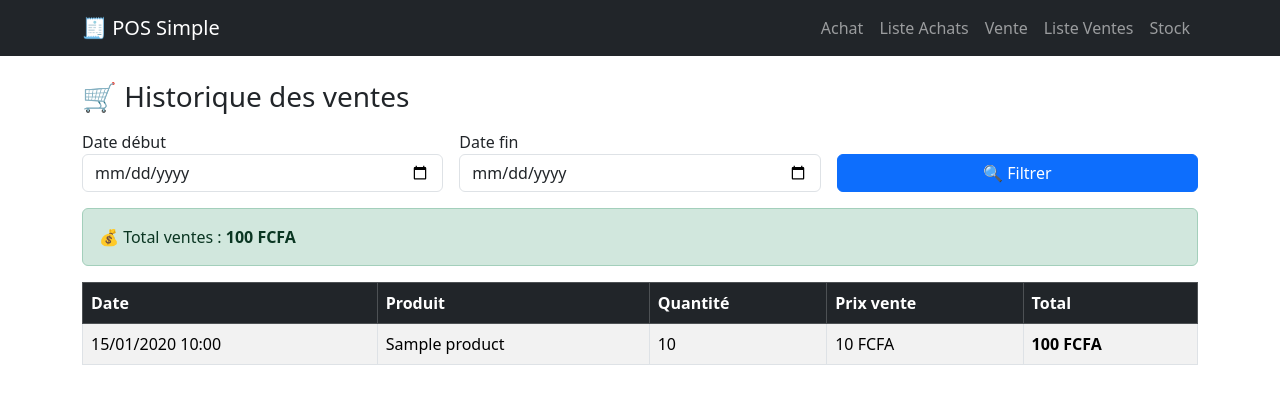
After one commit to papis301/pos_simple, a PHP site: page /sales_list.php in a window 1280 px wide. The commit adds this page. Shown: the top 404 px of the page. Run offline with PHP 8.4, Linux system fonts and the light colour scheme; tables that the repository leaves empty or names only in its code hold one stand-in row (values such as "Sample post").

Commit message:
pos simple ok

```diff
--- a/navbar.php
+++ b/navbar.php
@@ -3,7 +3,9 @@
     <a class="navbar-brand" href="index.php">🧾 POS Simple</a>
     <div class="navbar-nav">
       <a class="nav-link" href="index.php">Achat</a>
+      <a class="nav-link" href="purchases_list.php">Liste Achats</a>
       <a class="nav-link" href="add_sale.php">Vente</a>
+      <a class="nav-link" href="sales_list.php">Liste Ventes</a>
       <a class="nav-link" href="stock.php">Stock</a>
     </div>
   </div>
--- /dev/null
+++ b/sales_list.php
@@ -0,0 +1,121 @@
+<?php
+require 'db.php';
+
+// Récupération des dates du filtre
+$start_date = $_GET['start_date'] ?? '';
+$end_date   = $_GET['end_date'] ?? '';
+
+// Construction dynamique de la requête
+$sql = "
+    SELECT
+        p.name AS product_name,
+        s.quantity,
+        s.price,
+        (s.quantity * s.price) AS total,
+        s.created_at
+    FROM sales s
+    JOIN products p ON p.id = s.product_id
+    WHERE 1
+";
+
+$params = [];
+
+if (!empty($start_date)) {
+    $sql .= " AND DATE(s.created_at) >= ?";
+    $params[] = $start_date;
+}
+
+if (!empty($end_date)) {
+    $sql .= " AND DATE(s.created_at) <= ?";
+    $params[] = $end_date;
+}
+
+$sql .= " ORDER BY s.created_at DESC";
+
+$stmt = $pdo->prepare($sql);
+$stmt->execute($params);
+$sales = $stmt->fetchAll();
+
+// Calcul du total filtré
+$total_amount = 0;
+foreach ($sales as $sale) {
+    $total_amount += $sale['total'];
+}
+?>
+
+<!DOCTYPE html>
+<html lang="fr">
+<head>
+    <meta charset="UTF-8">
+    <title>Liste des ventes</title>
+    <link href="https://cdn.jsdelivr.net/npm/bootstrap@5.3.2/dist/css/bootstrap.min.css" rel="stylesheet">
+</head>
+<body>
+<?php include 'navbar.php'; ?>
+
+<div class="container mt-4">
+
+    <h3 class="mb-3">🛒 Historique des ventes</h3>
+
+    <!-- Formulaire filtre par date -->
+    <form method="GET" class="row g-3 mb-3">
+
+        <div class="col-md-4">
+            <label>Date début</label>
+            <input type="date" name="start_date" class="form-control"
+                   value="<?= htmlspecialchars($start_date) ?>">
+        </div>
+
+        <div class="col-md-4">
+            <label>Date fin</label>
+            <input type="date" name="end_date" class="form-control"
+                   value="<?= htmlspecialchars($end_date) ?>">
+        </div>
+
+        <div class="col-md-4 d-flex align-items-end">
+            <button class="btn btn-primary w-100">🔍 Filtrer</button>
+        </div>
+
+    </form>
+
+    <!-- Total des ventes filtrées -->
+    <div class="alert alert-success">
+        💰 Total ventes : <strong><?= number_format($total_amount, 0, ',', ' ') ?> FCFA</strong>
+    </div>
+
+    <!-- Tableau des ventes -->
+    <table class="table table-bordered table-striped table-hover">
+        <thead class="table-dark">
+            <tr>
+                <th>Date</th>
+                <th>Produit</th>
+                <th>Quantité</th>
+                <th>Prix vente</th>
+                <th>Total</th>
+            </tr>
+        </thead>
+        <tbody>
+
+        <?php if (count($sales) === 0): ?>
+            <tr>
+                <td colspan="5" class="text-center">Aucune vente enregistrée</td>
+            </tr>
+        <?php endif; ?>
+
+        <?php foreach ($sales as $sale): ?>
+            <tr>
+                <td><?= date('d/m/Y H:i', strtotime($sale['created_at'])) ?></td>
+                <td><?= htmlspecialchars($sale['product_name']) ?></td>
+                <td><?= $sale['quantity'] ?></td>
+                <td><?= number_format($sale['price'], 0, ',', ' ') ?> FCFA</td>
+                <td><strong><?= number_format($sale['total'], 0, ',', ' ') ?> FCFA</strong></td>
+            </tr>
+        <?php endforeach; ?>
+
+        </tbody>
+    </table>
+
+</div>
+
+</body>
+</html>
```
Also changed, not shown: caisse.php (added, +35 -0 lines), cash_report.php (added, +18 -0 lines), close_cash.php (added, +24 -0 lines), open_cash.php (added, +19 -0 lines), purchases_list.php (added, +121 -0 lines).
